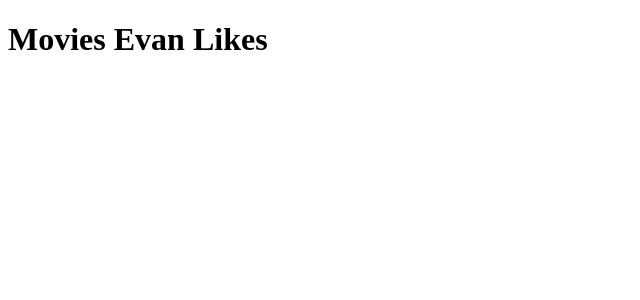
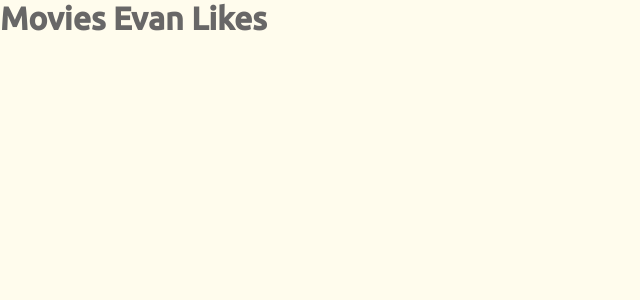
Before and after one commit to alinebastos/movies-sample, a React (Create React App) app: page / in a window 1280 px wide. Shown: the top 300 px of the page, without its empty margins (0-640 px from the left). Built offline with nearby package versions, Linux system fonts and the light colour scheme.

Commit message:
Add styled-components and create some global styles

```diff
--- a/package.json
+++ b/package.json
@@ -10,9 +10,11 @@
     "@types/node": "^12.12.59",
     "@types/react": "^16.9.49",
     "@types/react-dom": "^16.9.8",
+    "@types/styled-components": "^5.1.3",
     "react": "^16.13.1",
     "react-dom": "^16.13.1",
     "react-scripts": "3.4.3",
+    "styled-components": "^5.2.0",
     "typescript": "^3.7.5"
   },
   "scripts": {
--- a/src/App.tsx
+++ b/src/App.tsx
@@ -1,9 +1,11 @@
 import React from 'react';
+import GlobalStyle from "./globalStyles";
 import Header from './components/Header'
 
 const App = () => {
   return (
     <div>
+      <GlobalStyle />
       <Header title="Movies Evan Likes" />
     </div>
   );
--- /dev/null
+++ b/src/globalStyles.tsx
@@ -0,0 +1,26 @@
+import { createGlobalStyle } from "styled-components";
+
+const GlobalStyle = createGlobalStyle`
+  @import url('https://fonts.googleapis.com/css2?family=Ubuntu:wght@300;400;500&display=swap');
+
+  * {
+    margin: 0;
+    padding: 0;
+    font-family: Ubuntu, Helvetica, Sans-Serif;
+    box-sizing: border-box;
+  }
+
+  html,
+  body {
+    background-color: #fffced;
+    color: #686767;
+  }
+
+  .container {
+    width: 100%;
+    max-width: 1900px;
+    padding: 0 20px;
+  }
+`;
+
+export default GlobalStyle;
```
Also changed, not shown: 1 other file (tests, documents, lock files or other folders).
